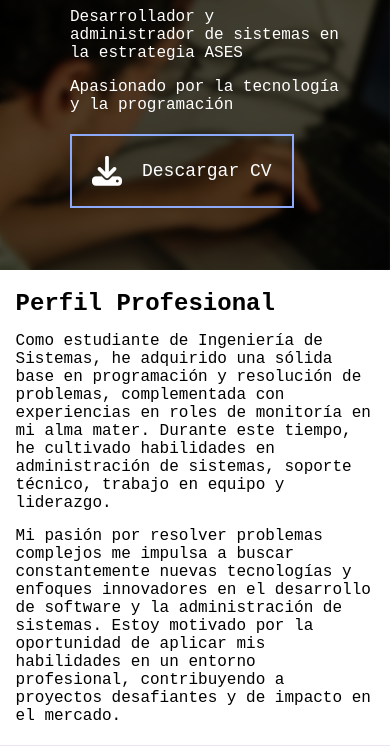
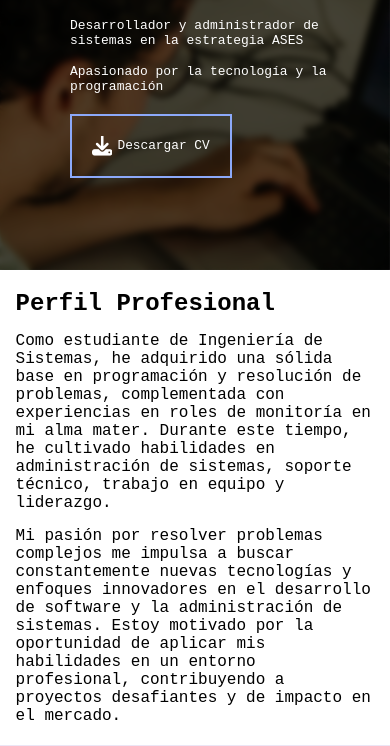
Before and after one commit to Carlosmtp/Portfolio, a plain HTML site: page client-side/acerca.html in a window 390 px wide. Shown: the part 252-998 px from the top of the page. Drawn offline with nearby package versions, Linux system fonts and the light colour scheme; a web font is replaced by a local one.

Commit message:
Corrección de estilos del banner

```diff
--- a/client-side/styles.css
+++ b/client-side/styles.css
@@ -723,7 +723,6 @@ form textarea::placeholder {
         content: '';
         backdrop-filter: blur(3px);
         background: rgba(0, 0, 0, 0.69);
-        animation: gradient-animation 1s ease-in-out infinite alternate;
         position: absolute;
         width: 100%;
         height: 50vh;
@@ -757,6 +756,22 @@ form textarea::placeholder {
         display: block;
         flex-direction: column;
     }
+    .contenido-banner li {
+        font-size: 90%;
+    }
+
+    .contenido-banner h3 {
+        font-size: 90%;
+    }
+    .boton-banner {
+        font-size: 80%;
+    }
+
+    .boton-banner .material-symbols-outlined {
+        margin-right: 5px;
+        font-size: 160%;
+    }
+
 }
 
 /************************************** ANIMACIONES ***************************************/
```
